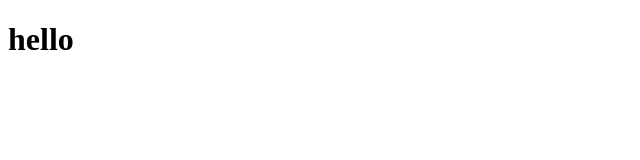
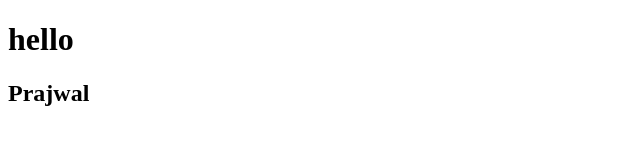
Before and after one commit to Prajwal7Dalawai/sampleRepo, a plain HTML site: page index.html in a window 1280 px wide. Shown: the whole page, without its empty margins (0-640 px from the left). Drawn offline with Linux system fonts and the light colour scheme.

Commit message:
added new files

```diff
--- a/index.html
+++ b/index.html
@@ -7,5 +7,6 @@
 </head>
 <body>
     <h1>hello</h1>
+    <h2>Prajwal</h2>
 </body>
 </html>
```
Also changed, not shown: index2.html (added).
